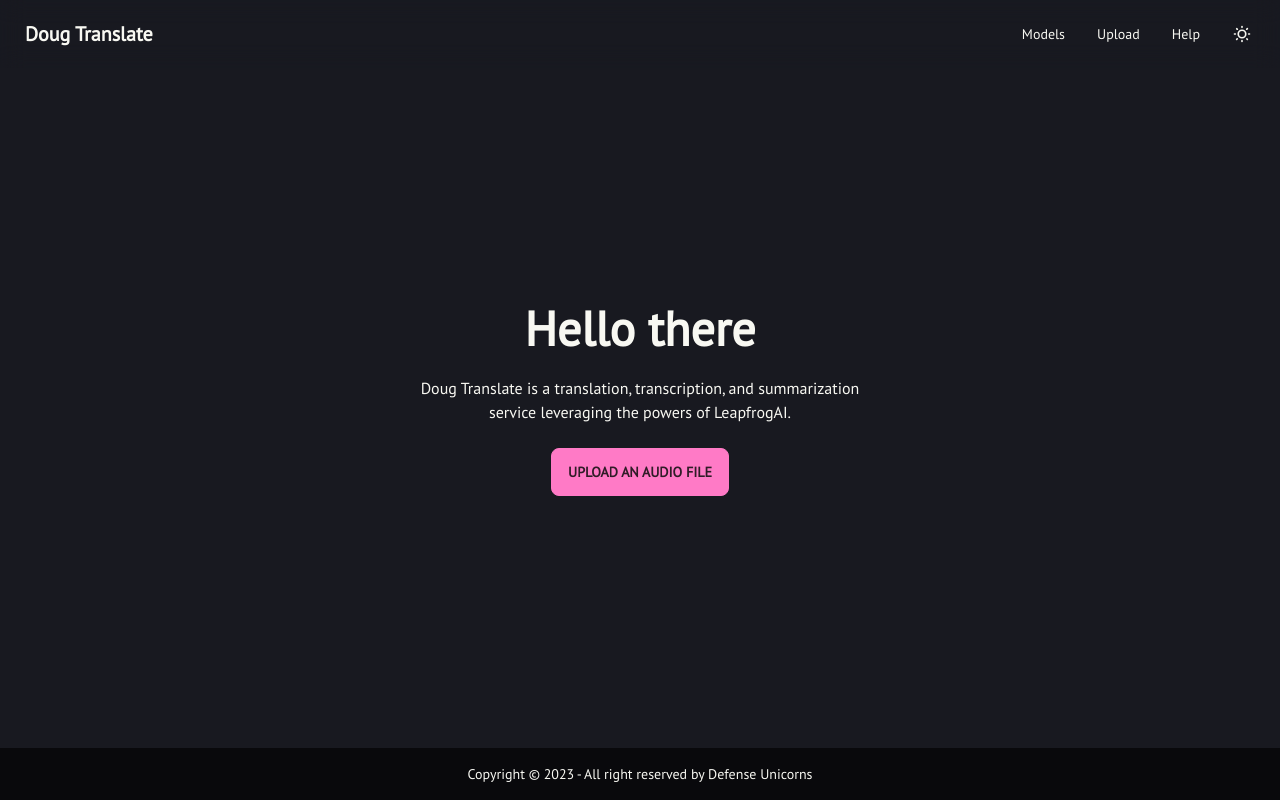
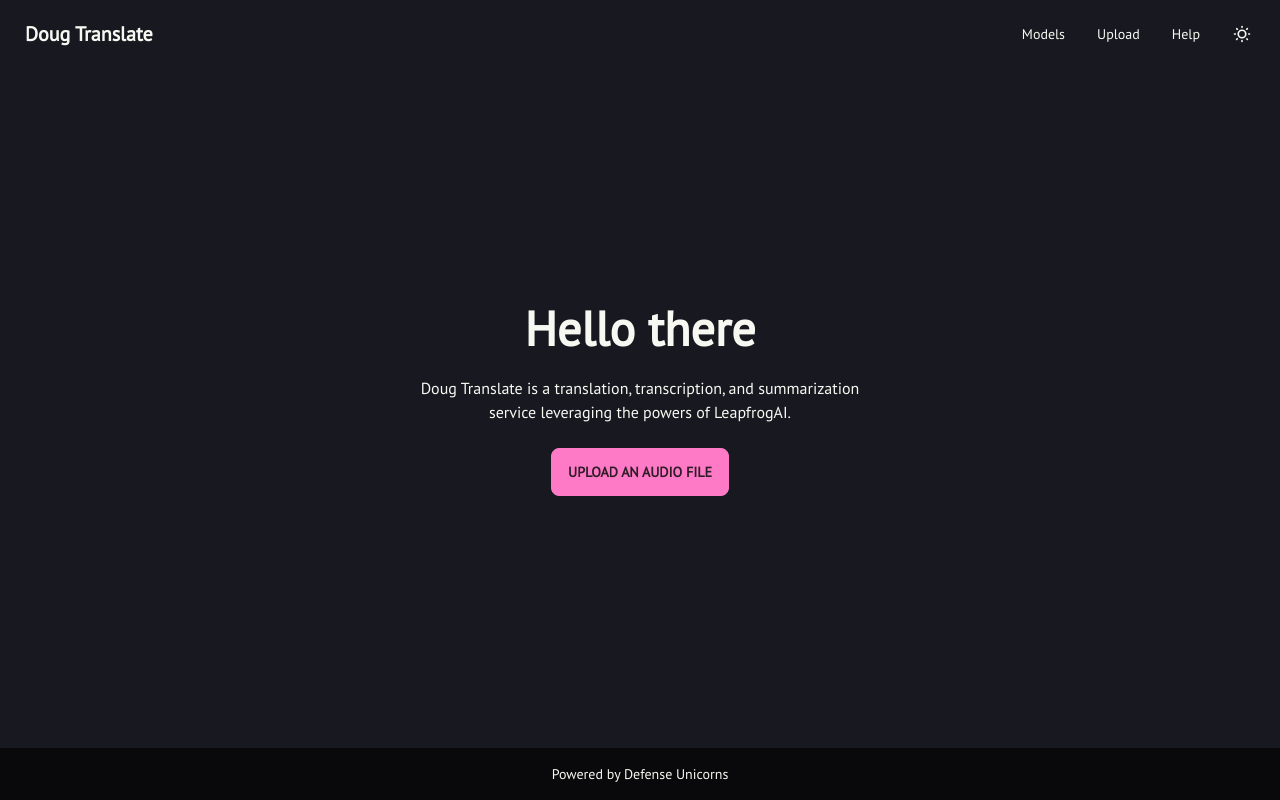
Before and after one commit to defenseunicorns/doug-translate, a SvelteKit app: page / in a window 1280 px wide. Built offline with nearby package versions, Linux system fonts and the light colour scheme; a web font is replaced by a local one.

Commit message:
feedback
Signed-off-by: razzle <harry@razzle.cloud>

```diff
--- a/src/routes/+layout.svelte
+++ b/src/routes/+layout.svelte
@@ -25,6 +25,6 @@
 </main>
 <footer class="fixed bottom-0 footer footer-center p-4 bg-base-300 text-base-content">
   <aside>
-    <p>Copyright © 2023 - All right reserved by Defense Unicorns</p>
+    <p>Powered by Defense Unicorns</p>
   </aside>
 </footer>
```
